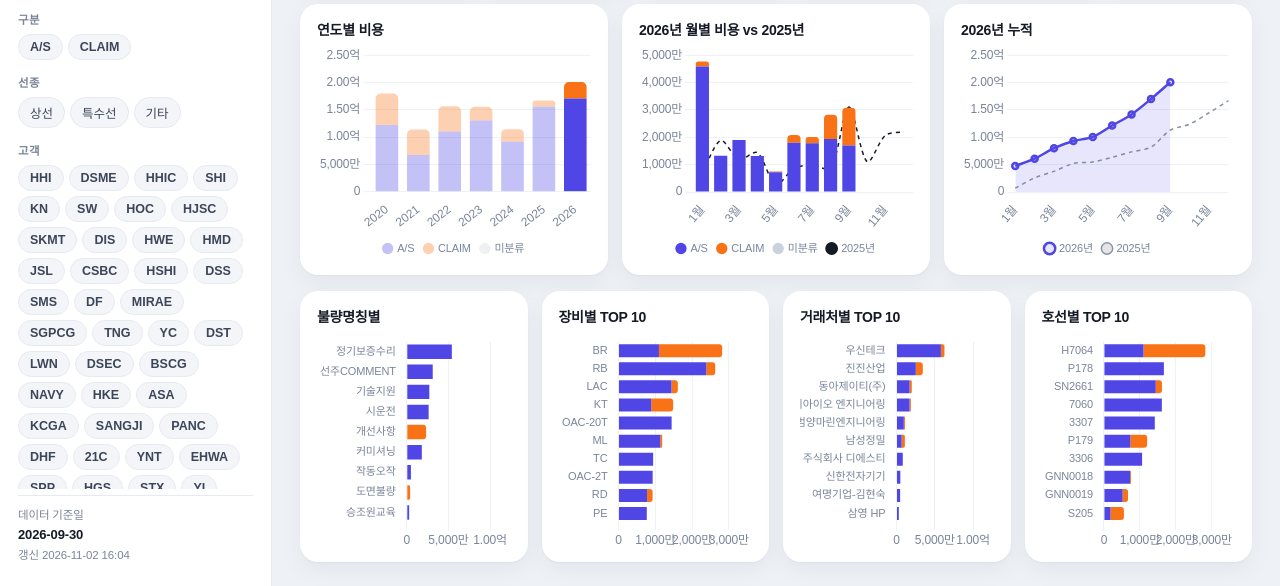
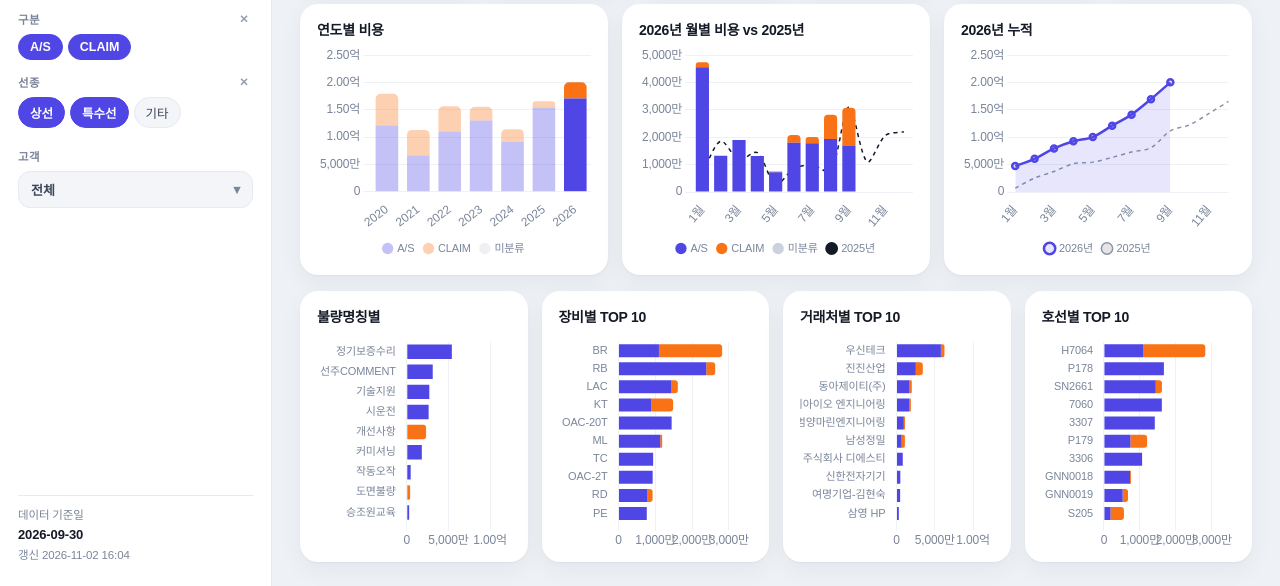
Before and after one commit to andaiga-create/claim-as_cost, a plain HTML site: page docs/index.html in a window 1280 px wide. Shown: the part 274-860 px from the top of the page. Drawn offline with nearby package versions, Linux system fonts and the light colour scheme; a web font is replaced by a local one.

Commit message:
필터 기본값, 고객 드롭다운, 툴팁 금액 표시 수정
Co-Authored-By: Claude Sonnet 5.5 <noreply@anthropic.com>

```diff
--- a/docs/app.js
+++ b/docs/app.js
@@ -3,8 +3,10 @@ const css = n => getComputedStyle(document.documentElement).getPropertyValue(n).
 const KINDS = ['A/S', 'CLAIM', '미분류'];
 const SHOT = location.search.includes('shot');
 let ROWS = [], REC = [], DATA, SET, charts = {}, latestY, latestM;
-const SEL = { 연: new Set(), 유무상: new Set(['무상']), 구분: new Set(), 고객: new Set(), 선종: new Set() };
+const DEFAULTS = () => ({ 연: new Set([latestY]), 유무상: new Set(['무상']), 구분: new Set(['A/S', 'CLAIM']), 고객: new Set(), 선종: new Set(['상선', '특수선']) });
+let SEL = { 연: new Set(), 유무상: new Set(), 구분: new Set(), 고객: new Set(), 선종: new Set() };
 const GROUPS = [['연', '연도'], ['유무상', '유/무상'], ['구분', '구분'], ['선종', '선종'], ['고객', '고객']];
+const CHIP_GROUPS = GROUPS.filter(([g]) => g !== '고객');
 
 const fmt = v => { const a = Math.abs(v); return a >= 1e8 ? (v / 1e8).toFixed(2) + '억' : a >= 1e4 ? Math.round(v / 1e4).toLocaleString() + '만' : Math.round(v).toLocaleString(); };
 const pct = (v, d = 1) => (v * 100).toFixed(d) + '%';
@@ -17,6 +19,7 @@ function skeleton() {
     <aside class="side">
       <div class="brand"><span class="logo"></span><div><b>CLAIM·AS</b><small>비용 대시보드</small></div></div>
       <div id="slicers"></div>
+      <div class="grp dd" id="custDD"></div>
       <div class="foot" id="foot"></div>
     </aside>
     <main>
@@ -46,8 +49,9 @@ async function init() {
   ROWS = d.rows.map(r => { const o = {}; d.dims.forEach((k, i) => o[k] = r[i]); o.v = r[d.dims.length]; o.n = r[d.dims.length + 1]; return o; });
   REC = d.receipts.map(r => ({ y: r[0], m: r[1], k: r[2], p: r[3], n: r[4] }));
   [latestY, latestM] = d.latest.split('-').map(Number);
-  SEL.연.add(latestY);
-  $('#reset').onclick = () => { Object.values(SEL).forEach(s => s.clear()); SEL.연.add(latestY); SEL.유무상.add('무상'); render(); };
+  SEL = DEFAULTS();
+  buildCustDD();
+  $('#reset').onclick = () => { SEL = DEFAULTS(); render(); };
   $('#foot').innerHTML = `데이터 기준일<br><b>${d.latest}</b><br>갱신 ${d.generated}`;
   Chart.defaults.font.family = 'Pretendard Variable, Pretendard, "Malgun Gothic", sans-serif';
   if (SHOT) Chart.defaults.animation = false;
@@ -66,8 +70,8 @@ function options(g) {
   return keys.map(k => [g === '연' ? +k : k, k]);
 }
 function renderSlicers() {
-  $('#slicers').innerHTML = GROUPS.map(([g, label]) => `
-    <div class="grp ${g === '고객' ? 'tall' : ''}"><div class="gh"><span>${label}</span>
+  $('#slicers').innerHTML = CHIP_GROUPS.map(([g, label]) => `
+    <div class="grp"><div class="gh"><span>${label}</span>
       <a data-clear="${g}" class="${SEL[g].size ? 'on' : ''}" title="선택 해제">✕</a></div>
       <div class="chips">${options(g).map(([v, t]) => `<button class="chip ${SEL[g].has(v) ? 'on' : ''}" data-g="${g}" data-v="${v}">${t}${g === '연' ? '년' : ''}</button>`).join('')}</div></div>`).join('');
   document.querySelectorAll('.chip').forEach(b => b.onclick = () => {
@@ -76,6 +80,29 @@ function renderSlicers() {
   });
   document.querySelectorAll('[data-clear]').forEach(a => a.onclick = () => { SEL[a.dataset.clear].clear(); render(); });
 }
+function buildCustDD() {
+  const box = $('#custDD'), opts = options('고객').map(o => o[0]);
+  box.innerHTML = `<div class="gh"><span>고객</span><a id="custClear" title="선택 해제">✕</a></div>
+    <button class="ddbtn" id="ddBtn"><span id="ddLabel">전체</span><i>▾</i></button>
+    <div class="ddpanel" id="ddPanel" hidden>
+      <input id="ddSearch" placeholder="고객 검색">
+      <div class="ddlist" id="ddList">${opts.map(v => `<label data-v="${v}"><input type="checkbox" value="${v}"><span>${v}</span></label>`).join('')}</div>
+      <div class="ddfoot"><button id="ddAll">전체 선택</button><button id="ddNone">선택 해제</button></div></div>`;
+  $('#ddBtn').onclick = e => { e.stopPropagation(); const p = $('#ddPanel'); p.hidden = !p.hidden; if (!p.hidden) $('#ddSearch').focus(); };
+  document.addEventListener('click', e => { if (!box.contains(e.target)) $('#ddPanel').hidden = true; });
+  $('#ddSearch').oninput = e => { const q = e.target.value.trim().toLowerCase(); document.querySelectorAll('#ddList label').forEach(l => l.style.display = l.dataset.v.toLowerCase().includes(q) ? '' : 'none'); };
+  $('#ddList').onchange = e => { const v = e.target.value; e.target.checked ? SEL.고객.add(v) : SEL.고객.delete(v); render(); };
+  $('#ddAll').onclick = () => { opts.forEach(v => SEL.고객.add(v)); render(); };
+  $('#ddNone').onclick = () => { SEL.고객.clear(); render(); };
+  $('#custClear').onclick = () => { SEL.고객.clear(); render(); };
+}
+function syncCustDD() {
+  const sel = [...SEL.고객];
+  $('#ddLabel').textContent = !sel.length ? '전체' : sel.length <= 2 ? sel.join(', ') : `${sel[0]} 외 ${sel.length - 1}`;
+  $('#ddBtn').classList.toggle('on', sel.length > 0);
+  $('#custClear').className = sel.length ? 'on' : '';
+  document.querySelectorAll('#ddList input').forEach(i => i.checked = SEL.고객.has(i.value));
+}
 const pass = (r, skipYear) => (skipYear || !SEL.연.size || SEL.연.has(r.연)) && (!SEL.유무상.size || SEL.유무상.has(r.유무상)) &&
   (!SEL.구분.size || SEL.구분.has(r.구분)) && (!SEL.고객.size || SEL.고객.has(r.고객)) && (!SEL.선종.size || SEL.선종.has(r.선종));
 const group = (rows, kf) => { const m = new Map(); rows.forEach(r => { const k = kf(r); m.set(k, (m.get(k) || 0) + r.v); }); return m; };
@@ -83,6 +110,7 @@ const avg3 = y => { const rev = SET.revenue || {}; const v = [y - 2, y - 1, y].m
 
 function render() {
   renderSlicers();
+  syncCustDD();
   const years = SEL.연.size ? [...SEL.연] : [latestY];
   const Y = Math.max(...years);
   const cut = y => y === latestY ? latestM : 12;
@@ -125,7 +153,9 @@ function mk(id, cfg) {
   Chart.defaults.color = css('--mute'); Chart.defaults.borderColor = css('--grid');
   cfg.options = Object.assign({ responsive: true, maintainAspectRatio: false }, cfg.options);
   cfg.options.plugins = Object.assign({ legend: { position: 'bottom', labels: { boxWidth: 8, boxHeight: 8, usePointStyle: true, font: { size: 11 } } },
-    tooltip: { callbacks: { label: c => ` ${c.dataset.label}: ${Math.round(c.parsed.y ?? c.parsed.x).toLocaleString()}원` } } }, cfg.options.plugins);
+    tooltip: { mode: 'index', intersect: false, callbacks: {
+      label: c => { const v = c.chart.options.indexAxis === 'y' ? c.parsed.x : c.parsed.y; return v == null ? null : ` ${c.dataset.label}: ${Math.round(v).toLocaleString()}원`; },
+      footer: items => { const bars = items.filter(i => i.dataset.stack); if (bars.length < 2) return ''; return '합계: ' + Math.round(bars.reduce((a, i) => a + (i.chart.options.indexAxis === 'y' ? i.parsed.x : i.parsed.y || 0), 0)).toLocaleString() + '원'; } } } }, cfg.options.plugins);
   charts[id] = new Chart(document.getElementById(id), cfg);
 }
 const yA = () => ({ ticks: { callback: v => fmt(v) }, grid: { color: css('--grid') }, border: { display: false } });
--- a/docs/style.css
+++ b/docs/style.css
@@ -7,7 +7,10 @@ body{font-family:'Pretendard Variable',Pretendard,'Malgun Gothic',sans-serif;bac
 .brand b{display:block;font-size:17px;font-weight:800;letter-spacing:-.02em}
 .brand small{color:var(--mute);font-size:12px}
 .logo{width:34px;height:34px;border-radius:10px;background:var(--logo)}
-#slicers{flex:1;min-height:0;display:flex;flex-direction:column;gap:14px;overflow:hidden}
+#slicers{display:flex;flex-direction:column;gap:14px}
+.side{overflow:visible}
+.grp.dd{position:relative;margin-top:14px}
+.foot{margin-top:auto}
 .grp .gh{display:flex;justify-content:space-between;align-items:center;font-size:11.5px;font-weight:700;color:var(--mute);letter-spacing:.04em;margin-bottom:7px;text-transform:uppercase}
 .grp .gh a{cursor:pointer;opacity:0;font-size:11px;padding:0 4px}
 .grp .gh a.on{opacity:.8}
@@ -44,3 +47,16 @@ header p{color:var(--mute);margin-top:3px;font-size:13px}
 --c1:#4f46e5;--c2:#f97316;--c3:#cbd2de;--prior:#8b94a7;--ok:#16a34a;--bad:#e11d48;--chip:#f3f5f9;--chipline:#e6eaf1;--onc1:#fff;
 --rad:18px;--chiprad:999px;--shadow:0 1px 2px rgba(20,26,38,.04),0 8px 24px rgba(20,26,38,.05);--logo:linear-gradient(135deg,#6366f1,#8b5cf6);--numfont:inherit}
 .kpi.hero{background:linear-gradient(135deg,#4f46e5,#7c3aed);color:#fff}.kpi.hero .t,.kpi.hero .s,.kpi.hero .v em{color:rgba(255,255,255,.8)}
+
+.ddbtn{width:100%;display:flex;justify-content:space-between;align-items:center;font:inherit;font-size:13px;font-weight:600;color:var(--ink2);background:var(--chip);border:1px solid var(--chipline);border-radius:12px;padding:8px 12px;cursor:pointer}
+.ddbtn.on{border-color:var(--c1);color:var(--c1)}
+.ddbtn i{font-style:normal;color:var(--mute)}
+.ddpanel{position:absolute;z-index:20;left:0;right:0;top:calc(100% + 6px);background:var(--card);border:1px solid var(--line);border-radius:14px;box-shadow:0 12px 32px rgba(20,26,38,.18);padding:10px}
+.ddpanel input[type=text],.ddpanel #ddSearch{width:100%;font:inherit;font-size:13px;border:1px solid var(--chipline);background:var(--chip);color:var(--ink);border-radius:8px;padding:6px 10px;margin-bottom:8px;outline:none}
+.ddlist{max-height:min(300px,45vh);overflow-y:auto;display:flex;flex-direction:column}
+.ddlist label{display:flex;align-items:center;gap:8px;padding:5px 6px;border-radius:6px;cursor:pointer;font-size:13px}
+.ddlist label:hover{background:var(--chip)}
+.ddlist input{accent-color:var(--c1);width:15px;height:15px}
+.ddfoot{display:flex;gap:6px;margin-top:8px;border-top:1px solid var(--line);padding-top:8px}
+.ddfoot button{flex:1;font:inherit;font-size:12px;font-weight:600;border:1px solid var(--chipline);background:var(--chip);color:var(--ink2);border-radius:8px;padding:5px;cursor:pointer}
+.grp.dd .gh a{cursor:pointer}
```
